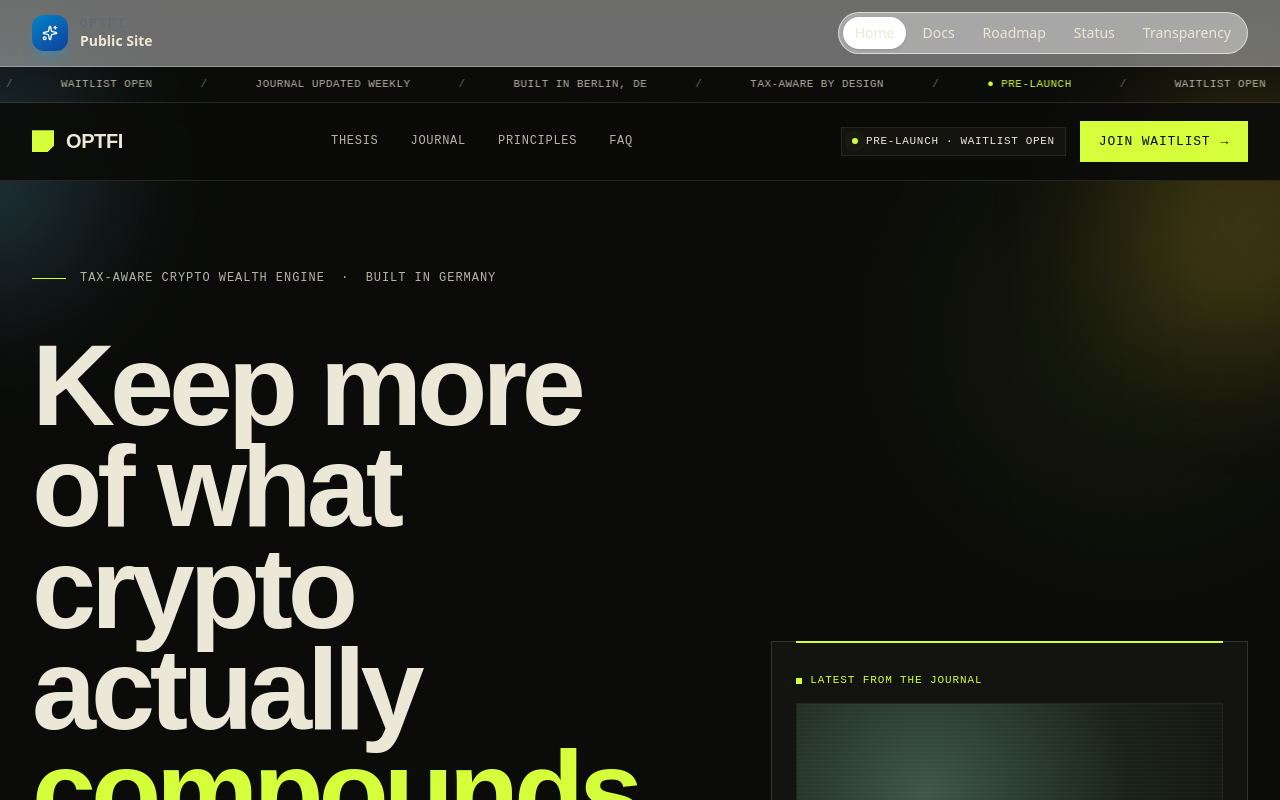
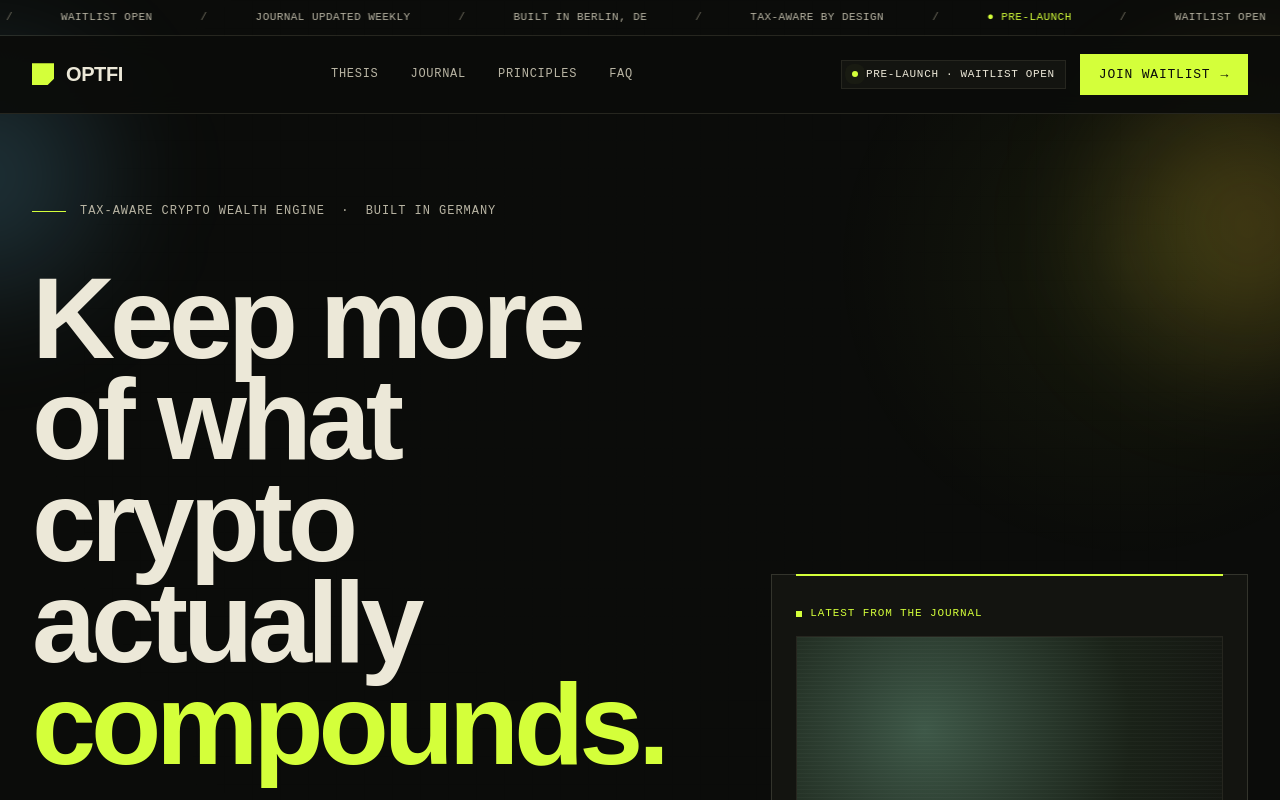
Before and after one commit to kronos-cm/optfi-website, a React (Vite) app: page / in a window 1280 px wide. Shown: the top 800 px of the page. Built offline with nearby package versions, Linux system fonts and the light colour scheme.

Commit message:
Hide SiteShell header on homepage to avoid duplicate navigation

```diff
--- a/src/components/site-shell.tsx
+++ b/src/components/site-shell.tsx
@@ -12,6 +12,7 @@
 export function SiteShell({ children }: PropsWithChildren) {
   const location = useLocation()
   const isDocs = location.pathname.startsWith('/docs')
+  const isHome = location.pathname === '/'
 
   return (
     <div className="relative isolate overflow-x-clip">
@@ -19,7 +20,8 @@
       <div className="pointer-events-none absolute left-[-8rem] top-16 h-56 w-56 rounded-full bg-sky-300/20 blur-3xl" />
       <div className="pointer-events-none absolute right-[-6rem] top-24 h-64 w-64 rounded-full bg-amber-300/20 blur-3xl" />
 
-      <header className="sticky top-0 z-30 border-b border-white/30 bg-white/40 backdrop-blur">
+      {!isHome && (
+        <header className="sticky top-0 z-30 border-b border-white/30 bg-white/40 backdrop-blur">
         <div className="mx-auto flex max-w-7xl flex-wrap items-center justify-between gap-3 px-4 py-3 sm:px-6 lg:px-8">
           <NavLink to="/" className="flex items-center gap-3">
             <div className="grid h-9 w-9 place-items-center rounded-xl bg-[linear-gradient(145deg,var(--brand-500),var(--brand-700))] text-white shadow-lg shadow-sky-500/25">
@@ -65,7 +67,8 @@
             </div>
           </div>
         ) : null}
-      </header>
+        </header>
+      )}
 
       {children}
 
```
